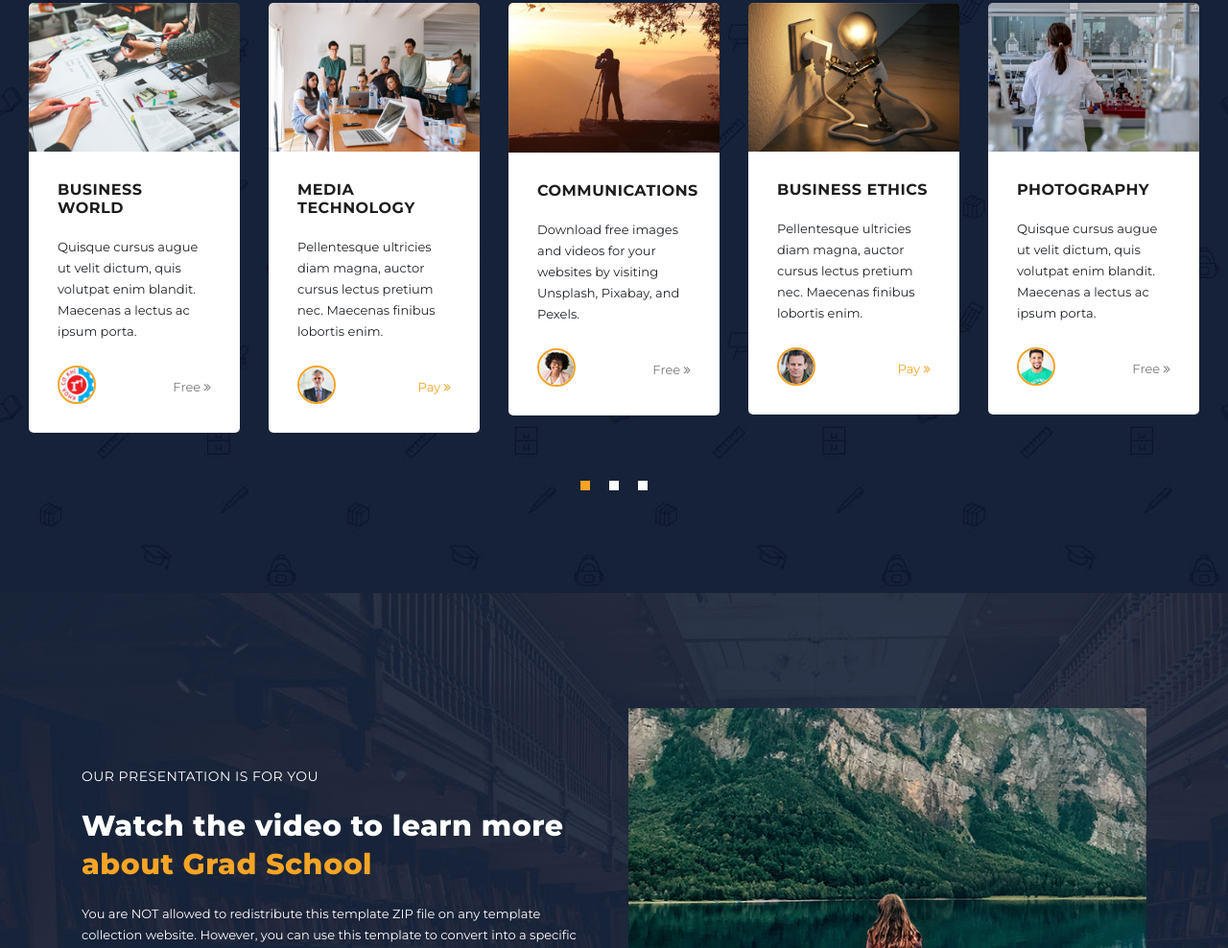
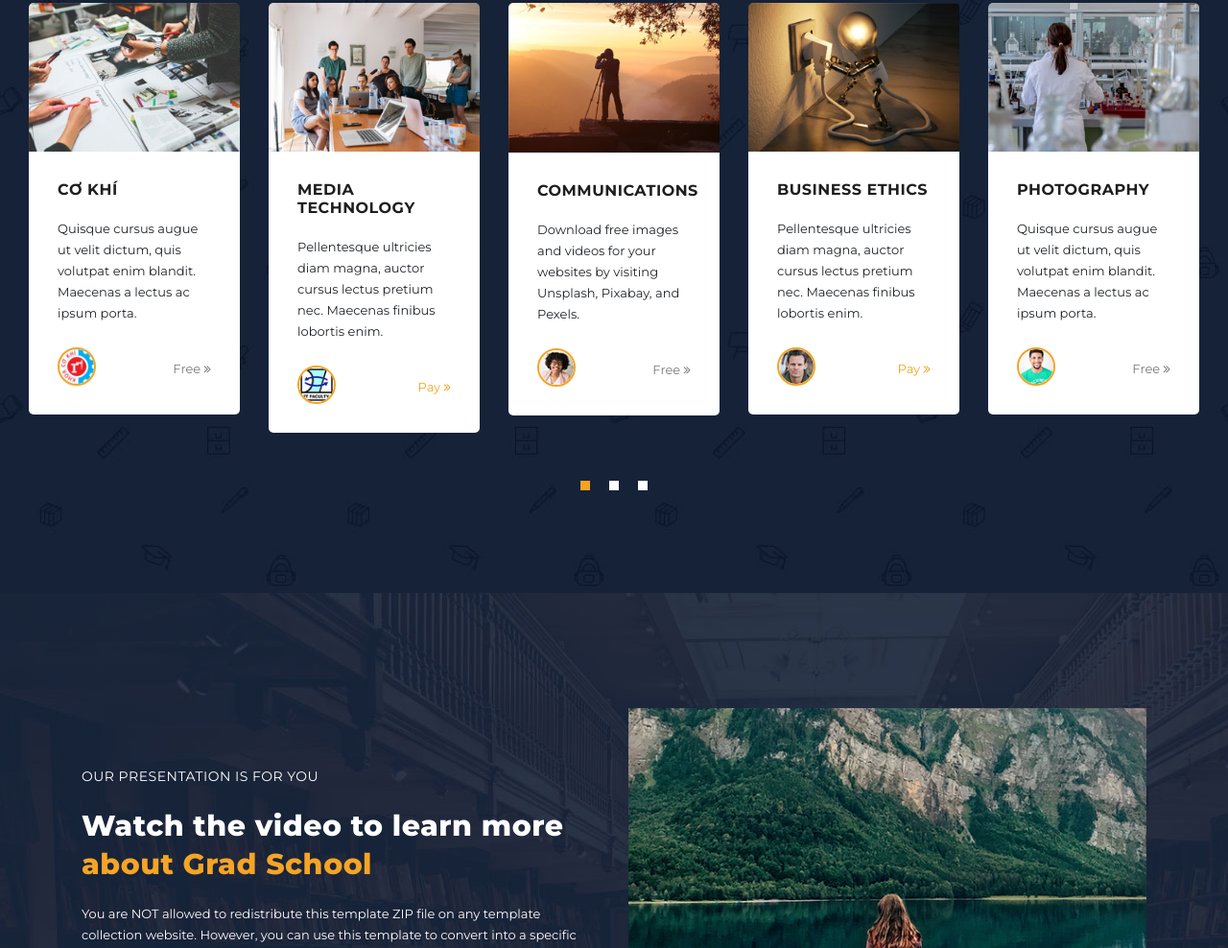
Before and after one commit to 106210049/school-intro, a plain HTML site: page index.html in a window 1280 px wide. Shown: the part 2535-3523 px from the top of the page at 96% size. Drawn offline with Linux system fonts and the light colour scheme.

Commit message:
Add IT image

```diff
--- a/index.html
+++ b/index.html
@@ -283,7 +283,7 @@ https://templatemo.com/tm-557-grad-school
           <div class="item">
             <img src="assets/images/courses-01.jpg" alt="Course #1">
             <div class="down-content">
-              <h4>Digital Marketing</h4>
+              <h4>Điện tử- Viễn thông</h4>
               <p>You can get free images and videos for your websites by visiting Unsplash, Pixabay, and Pexels.</p>
               <div class="author-image">
                 <img src="assets/images/dtvt.png" alt="Author 1">
@@ -296,7 +296,7 @@ https://templatemo.com/tm-557-grad-school
           <div class="item">
             <img src="assets/images/courses-02.jpg" alt="Course #2">
             <div class="down-content">
-              <h4>Business World</h4>
+              <h4>Cơ khí</h4>
               <p>Quisque cursus augue ut velit dictum, quis volutpat enim blandit. Maecenas a lectus ac ipsum porta.</p>
               <div class="author-image">
                 <img src="assets/images/machine.png" alt="Author 2">
@@ -313,7 +313,7 @@ https://templatemo.com/tm-557-grad-school
               <p>Pellentesque ultricies diam magna, auctor cursus lectus pretium nec. Maecenas finibus lobortis enim.
               </p>
               <div class="author-image">
-                <img src="assets/images/author-03.png" alt="Author 3">
+                <img src="assets/images/IT.png" alt="Author 3">
               </div>
               <div class="text-button-pay">
                 <a href="#">Pay <i class="fa fa-angle-double-right"></i></a>
```
Also changed, not shown: assets/images/IT.png (added).
